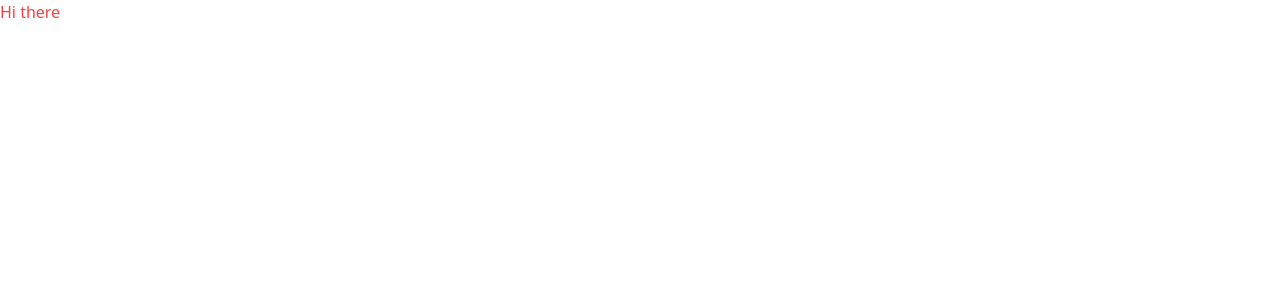
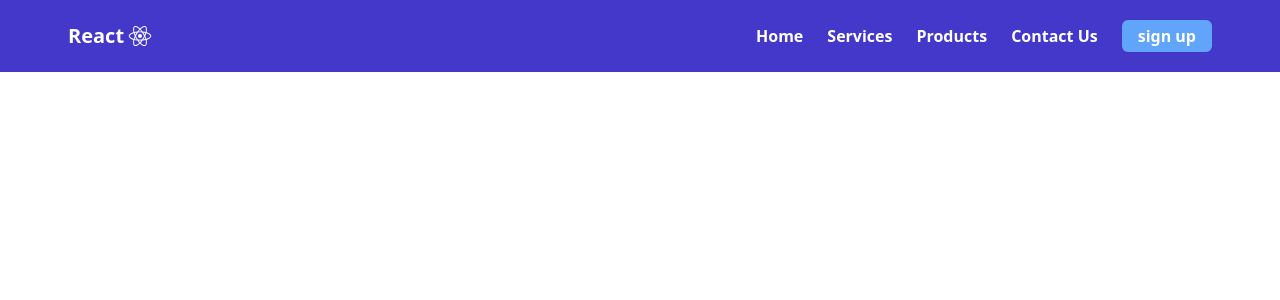
Before and after one commit to hadi-mollataheri/react-navbar-app, a React (Create React App) app: page / in a window 1280 px wide. Shown: the top 300 px of the page. Built offline with nearby package versions, Linux system fonts and the light colour scheme.

Commit message:
Create elements and Add primary styles -Create components -Create grid layout and flexbox for both sides -Add colors and chage fonts

```diff
--- a/public/index.html
+++ b/public/index.html
@@ -28,7 +28,7 @@
   </head>
   <body>
     <noscript>You need to enable JavaScript to run this app.</noscript>
-    <div id="root"></div>
+    <div id="root" role="application"></div>
     <!--
       This HTML file is a template.
       If you open it directly in the browser, you will see an empty page.
--- a/src/App.js
+++ b/src/App.js
@@ -1,8 +1,11 @@
+import Navbar from './components/Navbar/Navbar';
 
 function App() {
   return (
-    <div className='App'>
-      <header className='App-header'><h1 className="text-red-500">Hi there</h1></header>
+    <div id='container'>
+      <header>
+        <Navbar />
+      </header>
     </div>
   );
 }
--- a/src/components/Buttons.js
+++ b/src/components/Buttons.js
@@ -0,0 +1,11 @@
+import React from 'react';
+
+function Button() {
+  return (
+    <>
+      <button className=' bg-blue-400 rounded-md px-4 py-1 ml-3'>sign up</button>
+    </>
+  );
+}
+
+export default Button;
--- /dev/null
+++ b/src/components/Navbar/MenuItems.js
@@ -0,0 +1,16 @@
+import React from 'react';
+import Button from '../Buttons';
+
+function MenuItems() {
+  return (
+    <div id='items-container' className='justify-self-end mr-12 flex items-center justify-center font-bold'>
+      <a id='button-1' className='mx-3' href='#1'>Home</a>
+      <a id='button-2' className='mx-3' href='#1'>Services</a>
+      <a id='button-3' className='mx-3' href='#1'>Products</a>
+      <a id='button-4' className='mx-3' href='#1'>Contact Us</a>
+      <Button />
+    </div>
+  );
+}
+
+export default MenuItems;
--- a/src/components/Navbar/Navbar.js
+++ b/src/components/Navbar/Navbar.js
@@ -0,0 +1,21 @@
+import React from 'react';
+import MenuItems from './MenuItems';
+import reactLogo from '../../assets/logo-react-svgrepo-com.svg'
+
+function Navbar() {
+  return (
+    <nav className='grid grid-cols-2 justify-center p-5 bg-indigo-700 text-white'>
+
+      <div id='leftSide-container' className=' justify-self-start ml-12 flex items-center'>
+        <h3 aria-label='logo' className='text-xl font-bold'>
+          React
+        </h3>
+        <img src={reactLogo} alt='react' className=' w-6 h-6 ml-1 fill-white' />
+      </div>
+
+      <MenuItems />
+    </nav>
+  );
+}
+
+export default Navbar;
```
Also changed, not shown: src/assets/logo-react-svgrepo-com.svg (added), src/components/Navbar/MenueItems.js (deleted).
